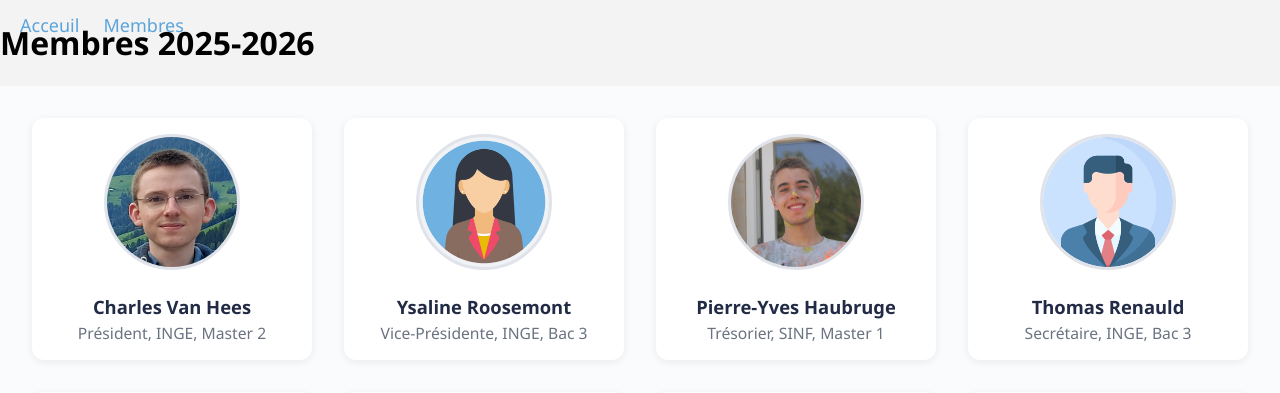
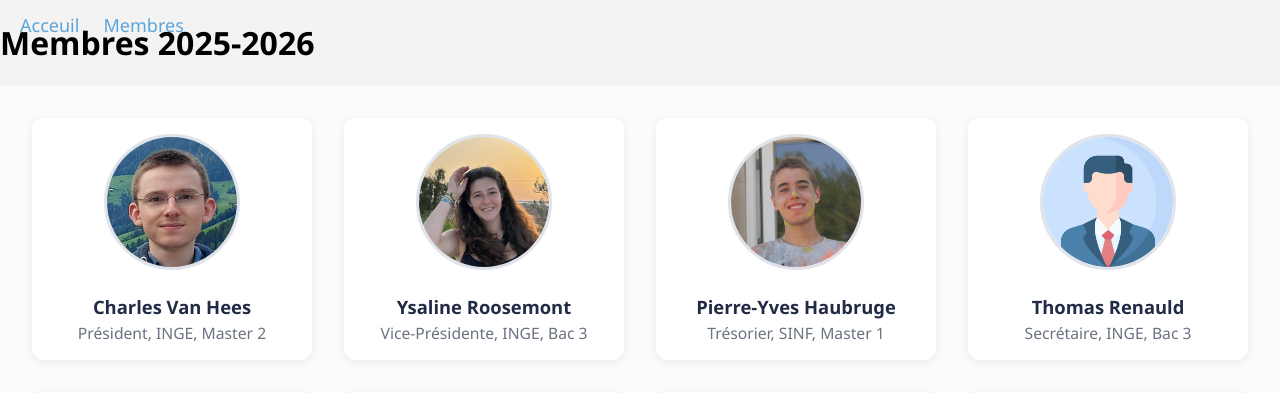
Before and after one commit to Piwy-dev/bde-epl-site, a Flask app: page /members in a window 1280 px wide. Shown: the top 393 px of the page. Run offline with Flask 3, Linux system fonts and the light colour scheme.

Commit message:
photo ysaline

```diff
--- a/app/templates/members.html
+++ b/app/templates/members.html
@@ -25,7 +25,7 @@
             <p class="member-role">Président, INGE, Master 2</p>
         </div>
         <div class="member">
-            <img class="member-photo" src="{{ url_for('static', filename='images/members/woman.png') }}" alt="Ysaline Roosemont">
+            <img class="member-photo" src="{{ url_for('static', filename='images/members/ysaline.jpg') }}" alt="Ysaline Roosemont">
             <p class="member-name">Ysaline Roosemont</p>
             <p class="member-role">Vice-Présidente, INGE, Bac 3</p>
         </div>
```
Also changed, not shown: app/static/images/members/ysaline.jpg (added).
